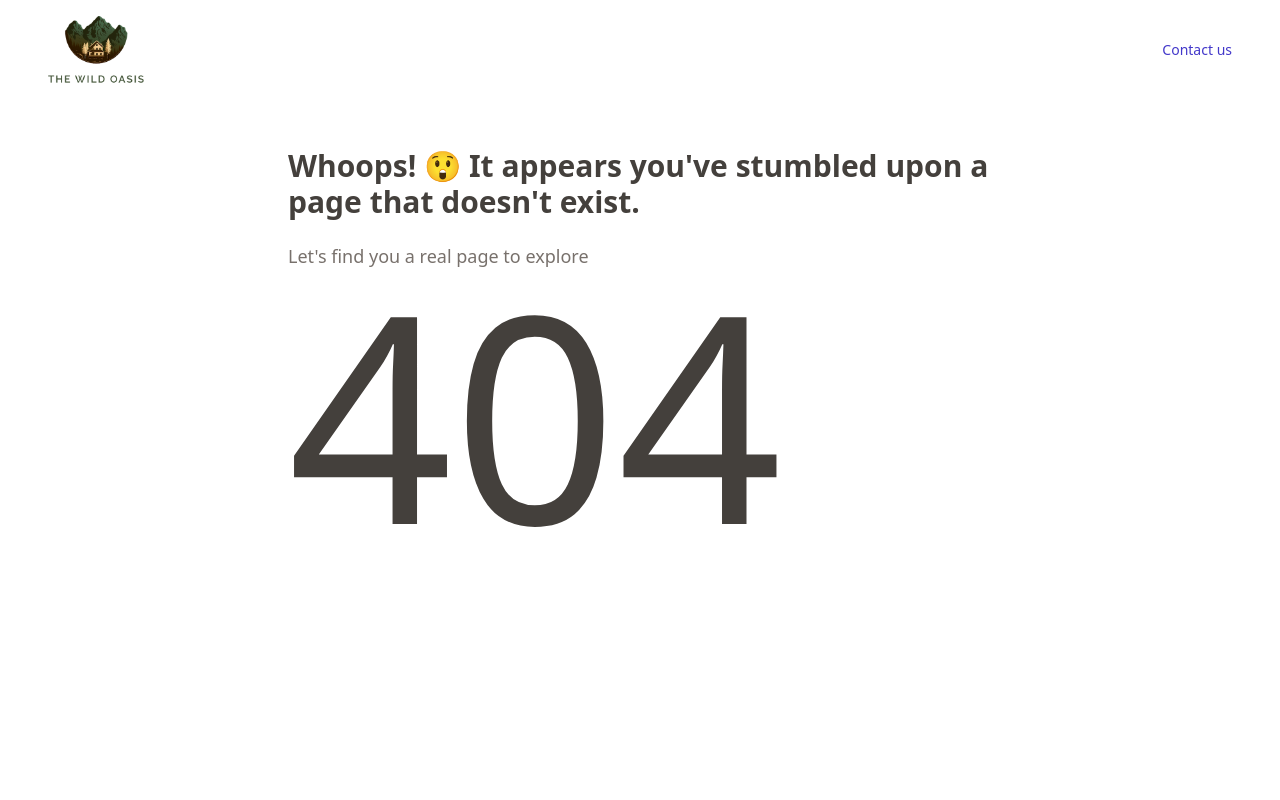
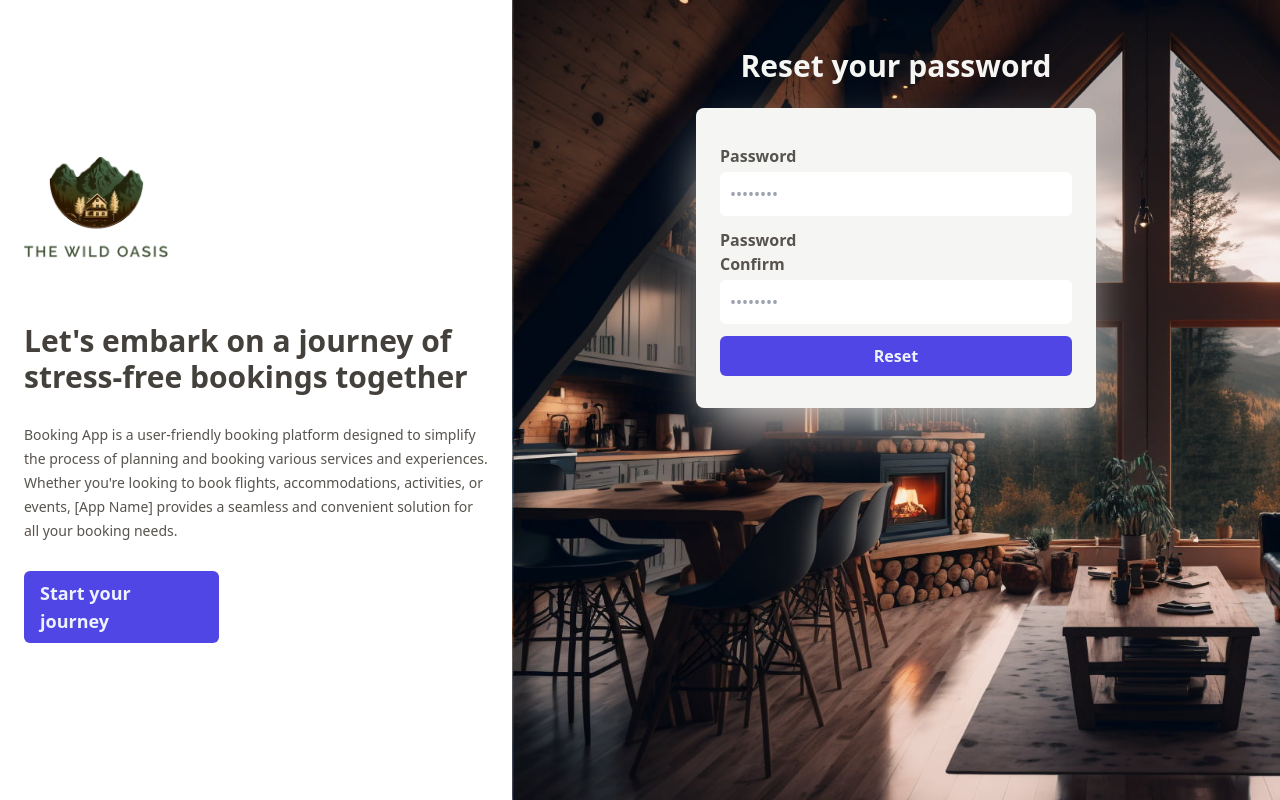
Before and after one commit to BCIamLong/bookings-app-client, a React (Vite) app: page /reset-password/1 in a window 1280 px wide. Before the commit this address had no page. Built offline with nearby package versions, Linux system fonts and the light colour scheme.

Commit message:
feat: implement forgot password and reset password logic

```diff
--- a/src/features/auth/ForgotPasswordForm/index.tsx
+++ b/src/features/auth/ForgotPasswordForm/index.tsx
@@ -1,14 +1,32 @@
+import { useForm, SubmitHandler } from "react-hook-form";
+
 import Form from "../../../components/form/Form";
 import FormItem from "../../../components/form/FormItem";
 import Input from "../../../components/form/Input";
 import Button from "../../../components/Button";
+import Spinner from "../../../components/Spinner";
+import { useForgotPassword } from "../useForgotPassword";
+import { ForgotPasswordInput } from "../../../interfaces";
 
 export default function ForgotPasswordForm() {
+  const { isSending, forgotPassword } = useForgotPassword();
+  const { register, formState, handleSubmit, reset } =
+    useForm<ForgotPasswordInput>();
+  const { errors } = formState;
+
+  const onSubmit: SubmitHandler<ForgotPasswordInput> = function (data) {
+    forgotPassword(data, {
+      onSettled: () => {
+        reset();
+      },
+    });
+  };
+
   return (
-    <Form type="login">
+    <Form type="login" onSubmit={handleSubmit(onSubmit)}>
       <div className="mb-4 text-sm text-stone-600">
         <p>
-          Enter the email address you used when you joined and we’ll send you
+          Enter the email address you used when you joined and we'll send you
           instructions to reset your password.
         </p>
         <br />
@@ -17,17 +35,33 @@ export default function ForgotPasswordForm() {
           that we will never send your password via email.
         </p>
       </div>
-      <FormItem type="login" label="Email" labelFor="email">
+      <FormItem
+        type="login"
+        label="Email"
+        labelFor="email"
+        errorMsg={errors.email?.message}
+      >
         <Input
           type="email"
           variant="login"
-          required={true}
           id="email"
+          disabled={isSending}
           placeholder="Enter your email"
+          register={{
+            ...register("email", {
+              required: "This field is required",
+              pattern: {
+                value: /^[a-z0-9.]{1,64}@[a-z0-9.]{1,64}$/i,
+                message: "Please provide the valid email.",
+              },
+            }),
+          }}
         />
       </FormItem>
 
-      <Button type="login">Send reset instructions</Button>
+      <Button type="login">
+        {isSending ? <Spinner size="small" /> : "Send reset instructions"}
+      </Button>
     </Form>
   );
 }
--- a/src/features/auth/LoginForm/index.tsx
+++ b/src/features/auth/LoginForm/index.tsx
@@ -19,8 +19,11 @@ export default function LoginForm() {
 
   const onSubmit: SubmitHandler<LoginInput> = function (data) {
     // console.log(data);
-    login(data);
-    reset();
+    login(data, {
+      onSuccess: () => {
+        reset();
+      },
+    });
   };
 
   return (
--- a/src/features/auth/ResetPasswordForm/index.tsx
+++ b/src/features/auth/ResetPasswordForm/index.tsx
@@ -1,18 +1,56 @@
+import { useForm, SubmitHandler } from "react-hook-form";
+import { useParams } from "react-router-dom";
+
 import Button from "../../../components/Button";
 import Form from "../../../components/form/Form";
 import FormItem from "../../../components/form/FormItem";
 import Input from "../../../components/form/Input";
+import { useResetPassword } from "../useResetPassword";
+import { ResetPasswordInput } from "../../../interfaces";
+import Spinner from "../../../components/Spinner";
 
 export default function ResetPasswordForm() {
+  const { token } = useParams();
+  const { isResetting, resetPassword } = useResetPassword();
+  const { register, formState, handleSubmit, reset, getValues } =
+    useForm<ResetPasswordInput>();
+  const { errors } = formState;
+
+  const onSubmit: SubmitHandler<ResetPasswordInput> = function (data) {
+    resetPassword(
+      { data, token },
+      {
+        onSuccess: () => {
+          reset();
+        },
+      },
+    );
+  };
+
   return (
-    <Form type="login">
-      <FormItem type="login" label="Password" labelFor="password">
+    <Form type="login" onSubmit={handleSubmit(onSubmit)}>
+      <FormItem
+        type="login"
+        label="Password"
+        labelFor="password"
+        errorMsg={errors.password?.message}
+      >
         <Input
           type="password"
           variant="login"
-          required={true}
           id="password"
+          disabled={isResetting}
           placeholder="••••••••"
+          register={{
+            ...register("password", {
+              required: "This field is required",
+              pattern: {
+                value: /^(?=.*[a-zA-Z0-9]).{8,}$/,
+                message:
+                  "Password must be at least 8 characters long and contain letters or numbers.",
+              },
+            }),
+          }}
         />
       </FormItem>
 
@@ -20,16 +58,27 @@ export default function ResetPasswordForm() {
         type="login"
         label="Password confirm"
         labelFor="passwordConfirm"
+        errorMsg={errors.passwordConfirm?.message}
       >
         <Input
           type="password"
           variant="login"
-          required={true}
+          disabled={isResetting}
           id="passwordConfirm"
           placeholder="••••••••"
+          register={{
+            ...register("passwordConfirm", {
+              required: "This field is required",
+              validate: (val) =>
+                val === getValues().password ||
+                "Please write the correct password confirm",
+            }),
+          }}
         />
       </FormItem>
-      <Button type="login">Reset</Button>
+      <Button type="login">
+        {isResetting ? <Spinner size="small" /> : "Reset"}
+      </Button>
     </Form>
   );
 }
--- a/src/features/auth/SignUpForm/index.tsx
+++ b/src/features/auth/SignUpForm/index.tsx
@@ -17,8 +17,11 @@ export default function SignUpForm() {
 
   const onSubmit: SubmitHandler<SignupInput> = function (data) {
     console.log(data);
-    signup(data);
-    reset();
+    signup(data, {
+      onSuccess: () => {
+        reset();
+      },
+    });
   };
   return (
     <Form type="login" onSubmit={handleSubmit(onSubmit)}>
--- /dev/null
+++ b/src/features/auth/useForgotPassword.ts
@@ -0,0 +1,36 @@
+import { useMutation } from "@tanstack/react-query";
+import { forgotPassword as forgotPasswordService } from "../../services/authApiService";
+import { ForgotPasswordInput } from "../../interfaces";
+import { toast } from "react-toastify";
+import { AxiosError } from "axios";
+// import { useNavigate } from "react-router-dom";
+
+interface ErrorResponse {
+  message: string;
+}
+
+export const useForgotPassword = function () {
+  // const navigate = useNavigate();
+  const {
+    isPending: isSending,
+    error,
+    mutate: forgotPassword,
+  } = useMutation({
+    mutationFn: (data: ForgotPasswordInput) => forgotPasswordService(data),
+    onSuccess: (data) => {
+      console.log(data);
+      toast.success(
+        "Sent the reset password instructions mail to your email, please check that and reset your password",
+      );
+      toast.success(
+        "Please notice that the reset process is valid in 3 minutes",
+      );
+      // navigate("/reset-password", { replace: true });
+    },
+    onError: (err: AxiosError<ErrorResponse>) => {
+      toast.error(err?.response?.data?.message || err.message);
+    },
+  });
+
+  return { isSending, error, forgotPassword };
+};
--- /dev/null
+++ b/src/features/auth/useResetPassword.ts
@@ -0,0 +1,40 @@
+import { AxiosError } from "axios";
+import { toast } from "react-toastify";
+import { useNavigate } from "react-router-dom";
+import { useMutation } from "@tanstack/react-query";
+import { resetPassword as resetPasswordService } from "../../services/authApiService";
+import { ResetPasswordInput } from "../../interfaces";
+
+interface ErrorResponse {
+  message: string;
+}
+
+export const useResetPassword = function () {
+  const navigate = useNavigate();
+  const {
+    isPending: isResetting,
+    error,
+    mutate: resetPassword,
+  } = useMutation({
+    mutationFn: ({
+      data,
+      token,
+    }: {
+      data: ResetPasswordInput;
+      token: string;
+    }) => resetPasswordService(data, token),
+    onSuccess: (data) => {
+      console.log(data);
+      toast.success(
+        "Reset your password successfully, now you can login again.",
+      );
+
+      navigate("/login", { replace: true });
+    },
+    onError: (err: AxiosError<ErrorResponse>) => {
+      toast.error(err?.response?.data?.message || err.message);
+    },
+  });
+
+  return { isResetting, error, resetPassword };
+};
--- a/src/routes/AppRoute.tsx
+++ b/src/routes/AppRoute.tsx
@@ -18,7 +18,7 @@ export default function AppRoute() {
           <Route path="/login" element={<Login />} />
           <Route path="/signup" element={<SignUp />} />
           <Route path="/forgot-password" element={<ForgotPassword />} />
-          <Route path="/reset-password" element={<ResetPassword />} />
+          <Route path="/reset-password/:token" element={<ResetPassword />} />
         </Route>
         <Route
           element={
--- a/src/services/authApiService.ts
+++ b/src/services/authApiService.ts
@@ -1,7 +1,11 @@
 import axios from "axios";
 import Cookies from "js-cookie";
 import { appConfig } from "../config";
-import { SignupInput } from "../interfaces";
+import {
+  SignupInput,
+  ForgotPasswordInput,
+  ResetPasswordInput,
+} from "../interfaces";
 // import { UserSession } from "../interfaces";
 
 const { SERVER_BASE_URL } = appConfig;
@@ -20,7 +24,7 @@ const login = async function ({
     });
 
     Cookies.set("access-token", res.data.token);
-
+    if (res.data.verifyEmail === false) throw new Error(res.data.message);
     return res.data;
   } catch (err) {
     console.log(err);
@@ -64,4 +68,34 @@ const getUserSession = async function () {
     throw err;
   }
 };
-export { login, getUserSession, signup };
+
+const forgotPassword = async function (data: ForgotPasswordInput) {
+  try {
+    const res = await axios.post(
+      `${SERVER_BASE_URL}/api/v1/auth/forgot-password`,
+      data,
+    );
+
+    return res.data;
+  } catch (err) {
+    console.log(err);
+    throw err;
+  }
+};
+
+const resetPassword = async function (data: ResetPasswordInput, token: string) {
+  try {
+    const res = await axios.patch(
+      `${SERVER_BASE_URL}/api/v1/auth/reset-password/${token}`,
+      data,
+    );
+
+    // Cookies.set("access-token", res.data.token);
+
+    return res.data;
+  } catch (err) {
+    console.log(err);
+    throw err;
+  }
+};
+export { login, getUserSession, signup, forgotPassword, resetPassword };
```
Also changed, not shown: src/main.tsx (+6 -6 lines), .eslintrc.cjs.
